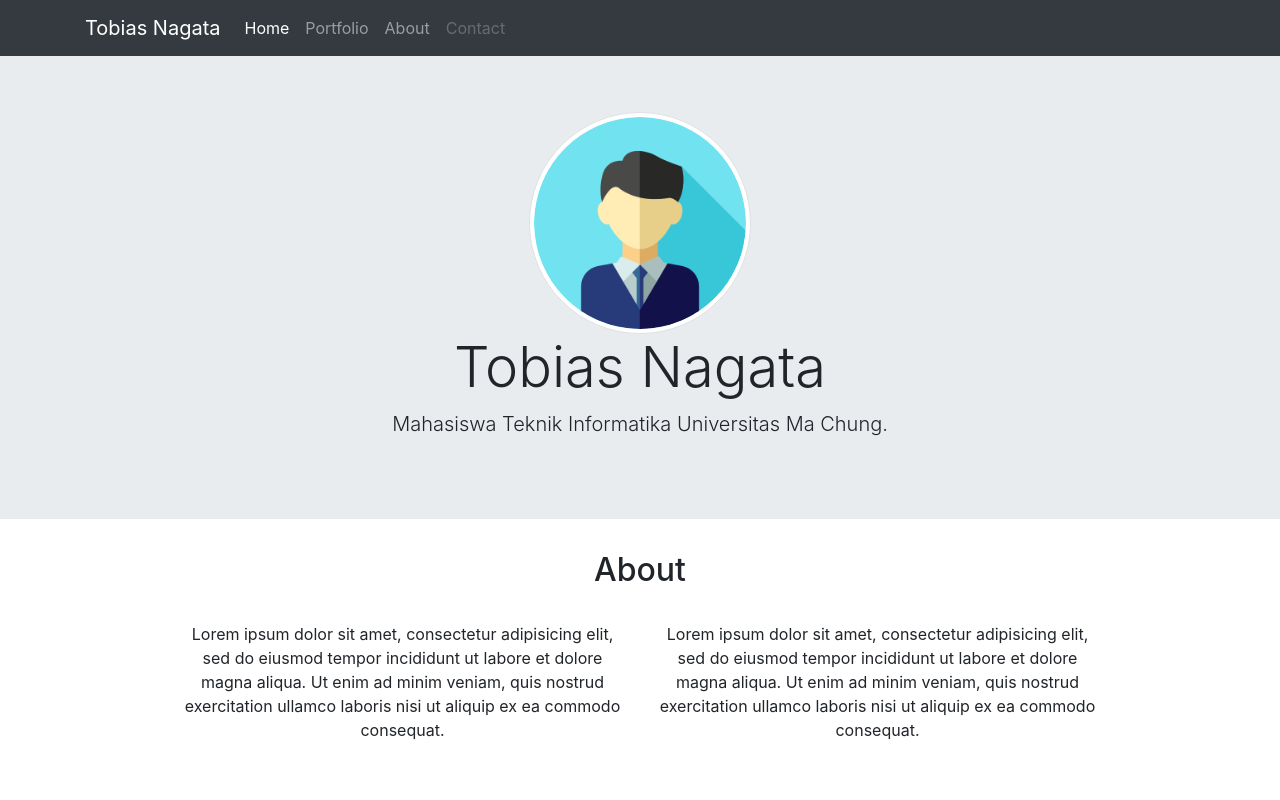
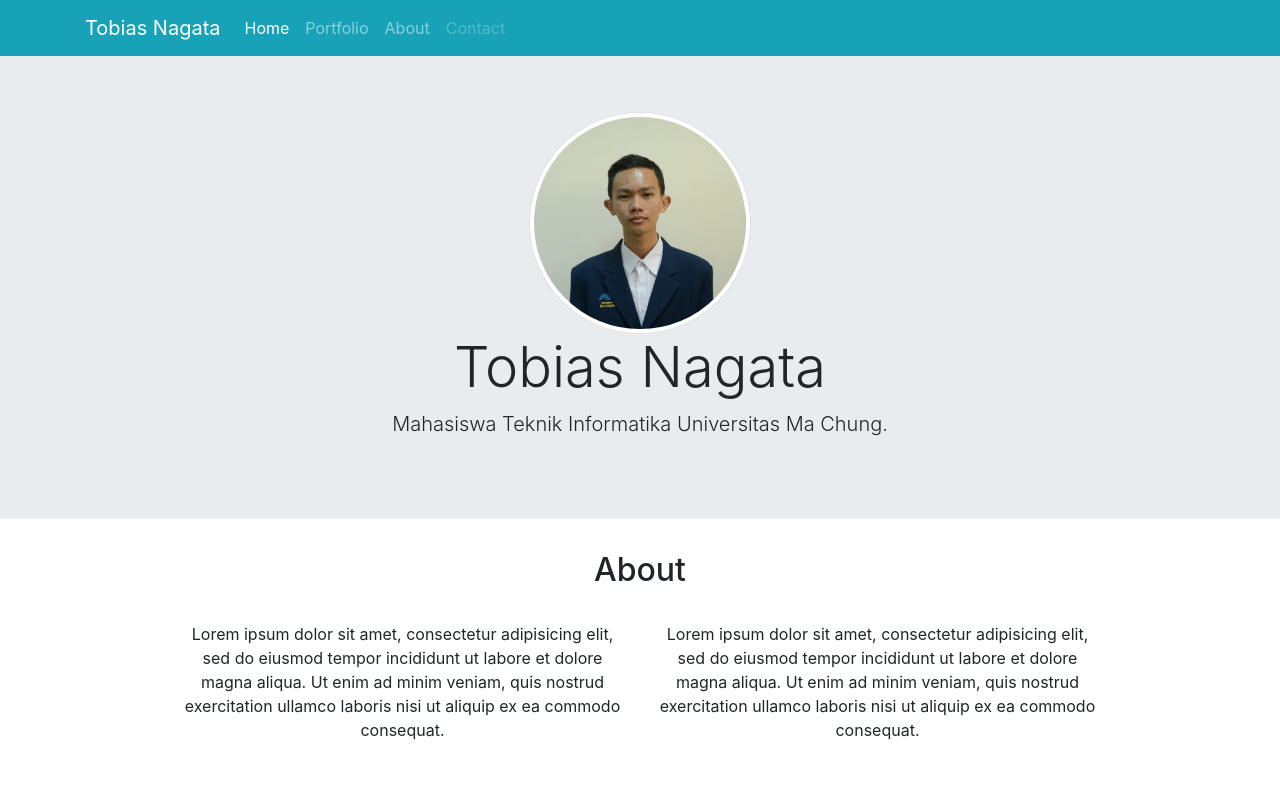
Before and after one commit to tobiasnagata/myportfolio, a plain HTML site: page index.html in a window 1280 px wide. Shown: the top 800 px of the page. Drawn offline with nearby package versions, Linux system fonts and the light colour scheme.

Commit message:
Update index.html

```diff
--- a/index.html
+++ b/index.html
@@ -19,7 +19,7 @@
 </head>
 
 <body class="mt-5">
-  <nav class="navbar fixed-top navbar-expand-lg navbar-dark bg-dark">
+  <nav class="navbar fixed-top navbar-expand-lg navbar-dark bg-info">
     <div class="container">
       <a class="navbar-brand" href="#">Tobias Nagata</a>
       <button class="navbar-toggler" type="button" data-toggle="collapse" data-target="#navbarNavAltMarkup" aria-controls="navbarNavAltMarkup" aria-expanded="false" aria-label="Toggle navigation">
@@ -38,7 +38,7 @@
 
   <div class="jumbotron jumbotron-fluid">
     <div class="container text-center">
-      <img src="img/profile1.png" width="20%" class="rounded-circle img-thumbnail">
+      <img src="img/foto.jpg" width="20%" class="rounded-circle img-thumbnail">
       <h1 class="display-4">Tobias Nagata</h1>
       <p class="lead">Mahasiswa Teknik Informatika Universitas Ma Chung.</p>
     </div>
@@ -185,7 +185,7 @@
     </div>
   </section>
 
-  <footer class="bg-dark text-white">
+  <footer class="bg-info text-white">
     <div class="container">
       <div class="row pt-3">
         <div class="col text-center">
```
